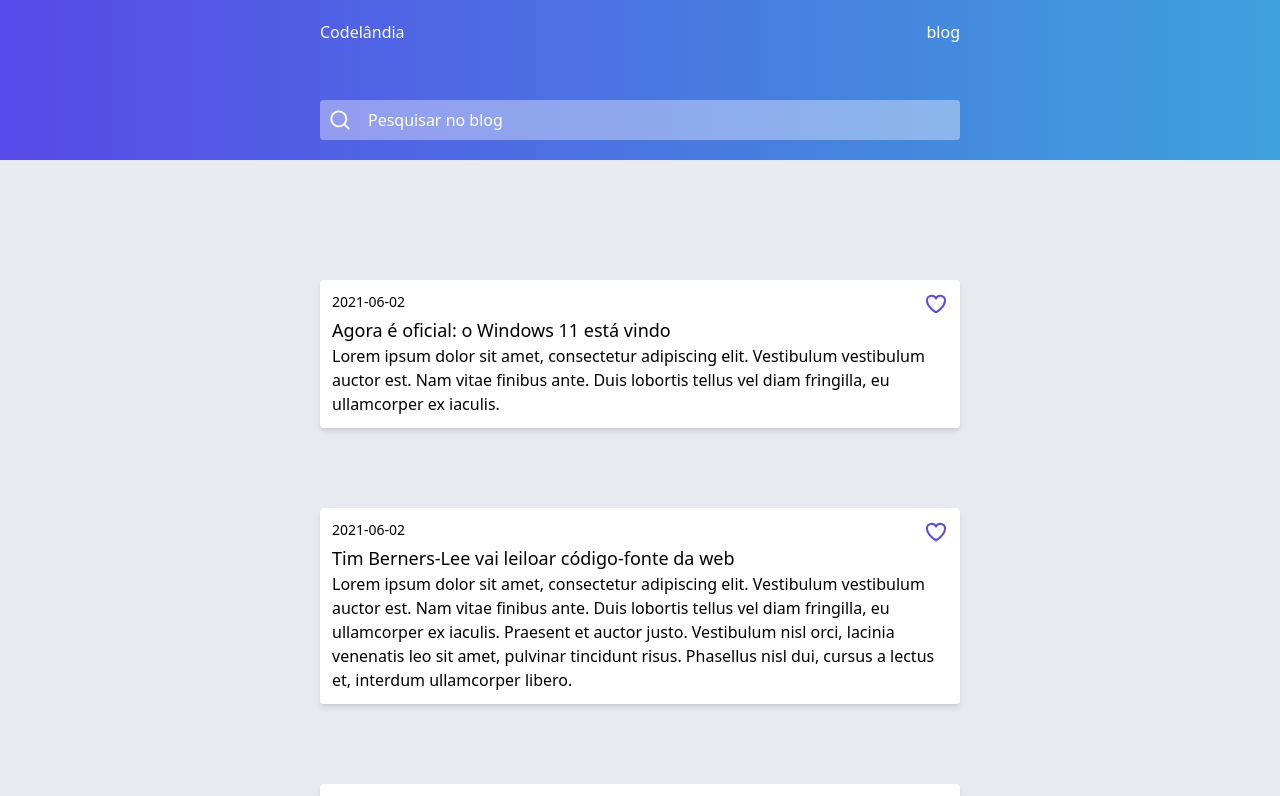
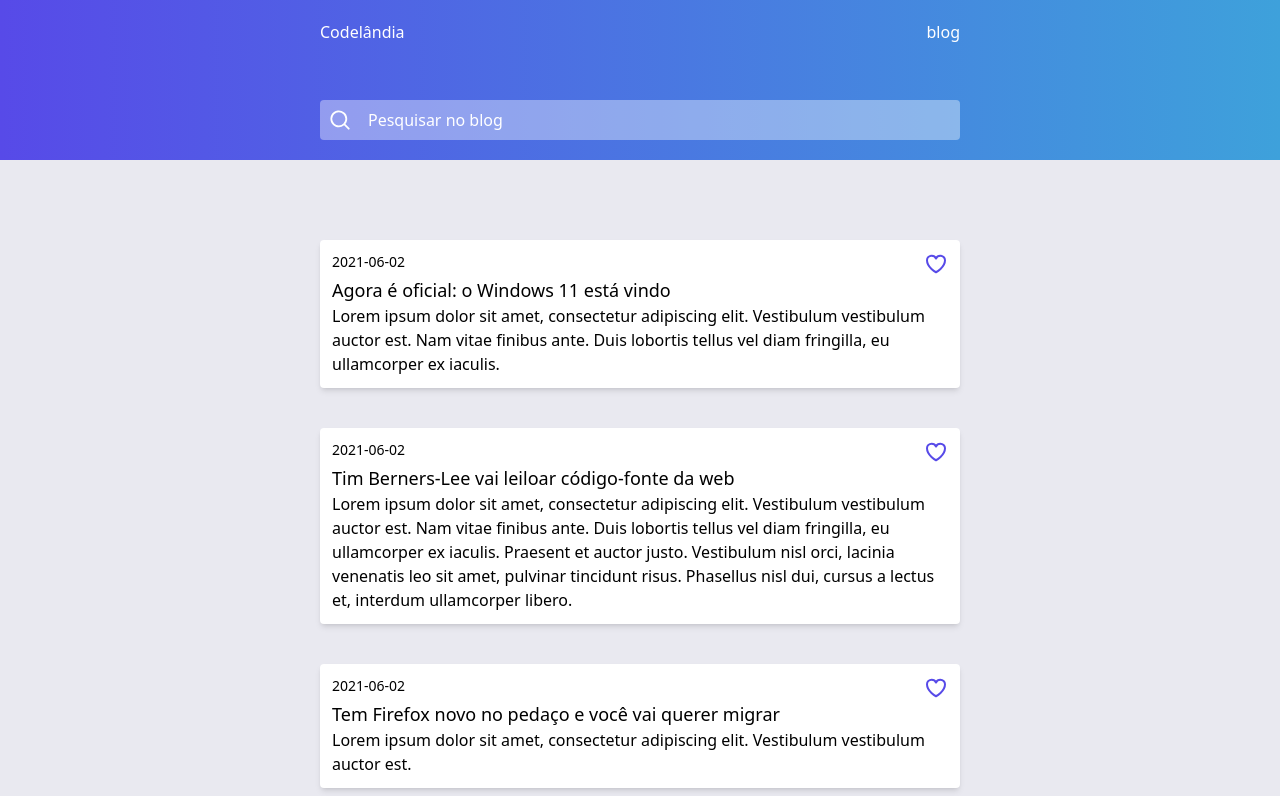
Before and after one commit to samuel5g/basic-blog, a React (Create React App) app: page / in a window 1280 px wide. Shown: the top 796 px of the page. Built offline with nearby package versions, Linux system fonts and the light colour scheme.

Commit message:
style(NewsCard): :lipstick: Changes margin in vertical axis to margin in bottom only

```diff
--- a/src/components/NewsCard.jsx
+++ b/src/components/NewsCard.jsx
@@ -6,7 +6,7 @@ function NewsCard() {
     articles.map(({
       date, title, mainContent, id,
     }) => (
-      <div className="flex flex-col rounded bg-white shadow-md p-3 my-10 w-1/2" key={id}>
+      <div className="flex flex-col rounded bg-white shadow-md p-3 mb-10 w-1/2" key={id}>
 
         <div className="flex justify-between">
           <span className="text-sm text-slate-600">{date}</span>
```
